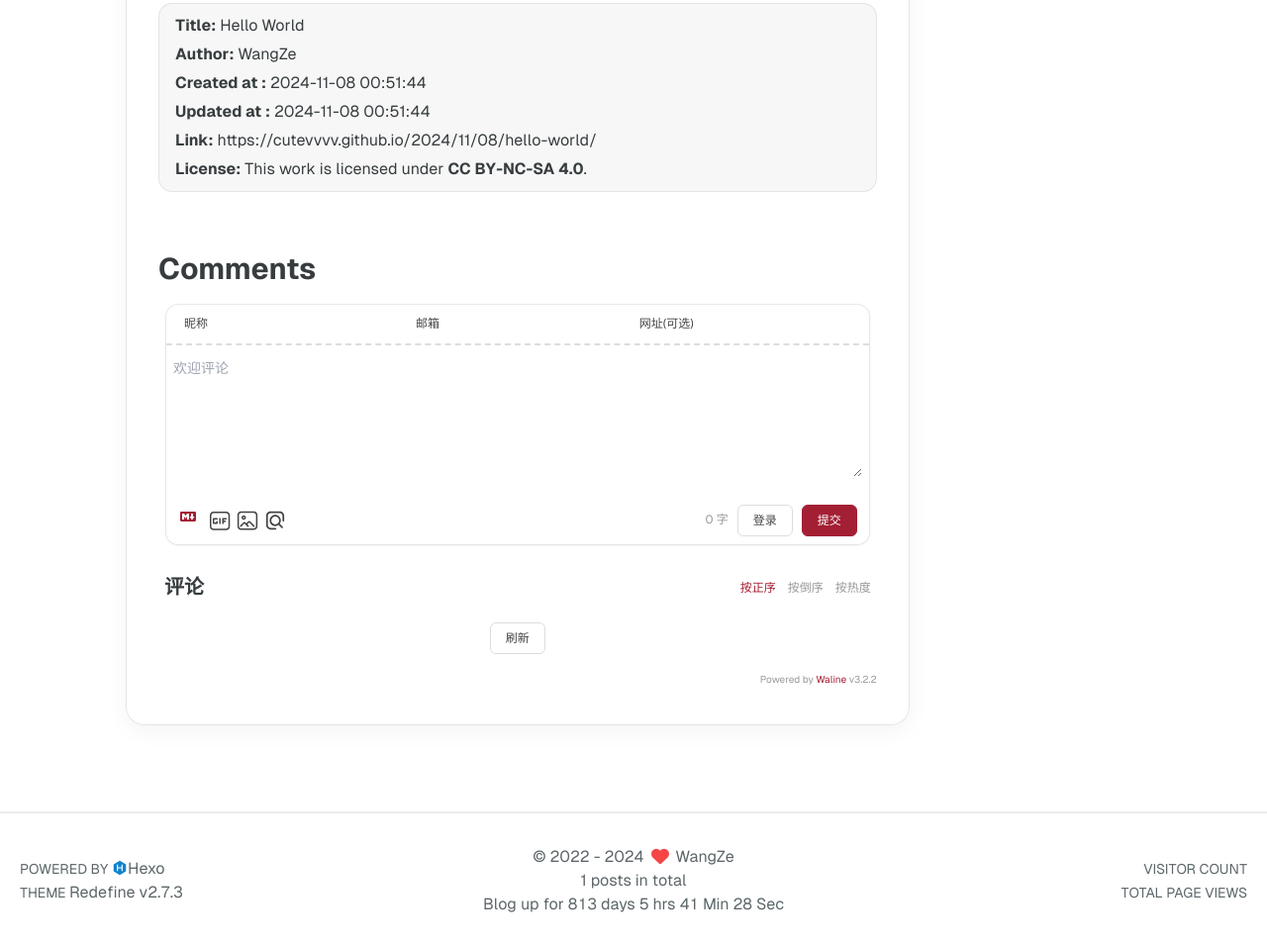
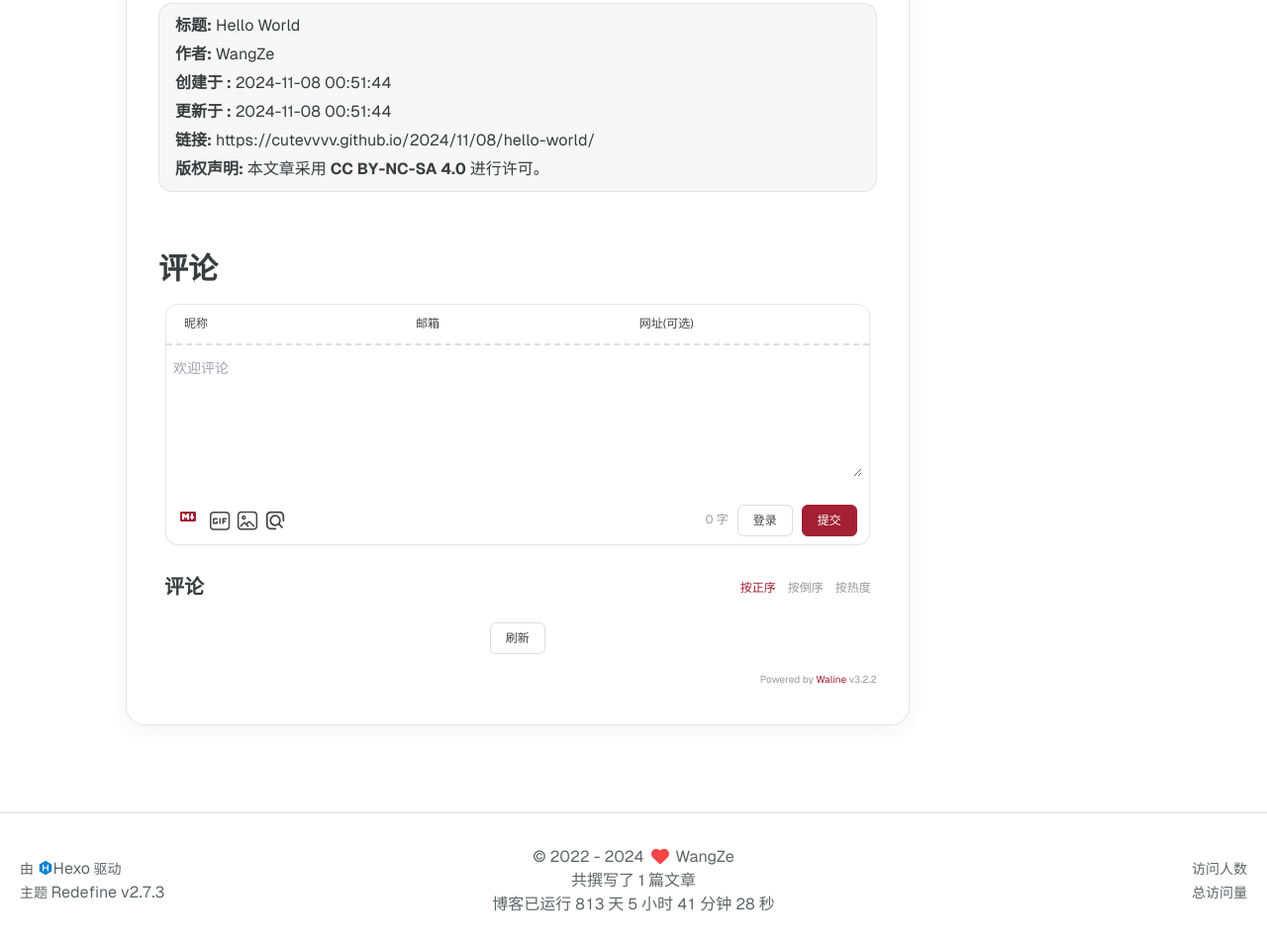
Before and after one commit to Cutevvvv/Cutevvvv.github.io, a plain HTML site: page 2024/11/08/hello-world/index.html in a window 1280 px wide. Shown: the part 1157-2115 px from the top of the page at 99% size. Drawn offline with Linux system fonts and the light colour scheme; no server answers.

Commit message:
Site updated: 2024-11-08 01:26:36

```diff
--- a/2024/11/08/hello-world/index.html
+++ b/2024/11/08/hello-world/index.html
@@ -32,10 +32,10 @@
 
 
     <!--- Icon Part-->
-    <link rel="icon" type="image/png" href="/aniya.jpg" sizes="192x192">
-    <link rel="apple-touch-icon" sizes="180x180" href="/aniya.jpg">
+    <link rel="icon" type="image/png" href="/images/aniya.jpg" sizes="192x192">
+    <link rel="apple-touch-icon" sizes="180x180" href="/images/aniya.jpg">
     <meta name="theme-color" content="#A31F34">
-    <link rel="shortcut icon" href="/aniya.jpg">
+    <link rel="shortcut icon" href="/images/aniya.jpg">
     <!--- Page Info-->
 
     <title>
@@ -129,7 +129,7 @@
         <div class="left">
 
                 <a class="logo-image h-8 w-8 sm:w-10 sm:h-10 mr-3" href="/">
-                    <img src="/aniya.jpg" class="w-full h-full rounded-sm">
+                    <img src="/images/aniya.jpg" class="w-full h-full rounded-sm">
                 </a>
 
             <a class="logo-title" href="/">
@@ -153,7 +153,7 @@
                                    href="/"
                                         >
                                     <i class="fa-regular fa-house fa-fw"></i>
-                                    HOME
+                                    首页
 
                                 </a>
 
@@ -187,7 +187,7 @@
                            href="/"
                         >
                             <span>
-                                HOME
+                                首页
                             </span>
 
                                 <i class="fa-regular fa-house fa-sm fa-fw"></i>
@@ -206,15 +206,15 @@
         <div class="statistics flex justify-around my-2.5">
     <a class="item tag-count-item flex flex-col justify-center items-center w-20" href="/tags">
         <div class="number text-2xl sm:text-xl text-second-text-color font-semibold">0</div>
-        <div class="label text-third-text-color text-sm">Tags</div>
+        <div class="label text-third-text-color text-sm">标签</div>
     </a>
     <a class="item tag-count-item flex flex-col justify-center items-center w-20" href="/categories">
         <div class="number text-2xl sm:text-xl text-second-text-color font-semibold">0</div>
-        <div class="label text-third-text-color text-sm">Categories</div>
+        <div class="label text-third-text-color text-sm">分类</div>
     </a>
     <a class="item tag-count-item flex flex-col justify-center items-center w-20" href="/archives">
         <div class="number text-2xl sm:text-xl text-second-text-color font-semibold">1</div>
-        <div class="label text-third-text-color text-sm">Posts</div>
+        <div class="label text-third-text-color text-sm">文章</div>
     </a>
 </div>
     </div>
@@ -247,7 +247,7 @@
 
             <div class="article-header flex flex-row gap-2 items-center px-2 sm:px-6 md:px-8">
                 <div class="avatar w-[46px] h-[46px] flex-shrink-0 rounded-medium border border-border-color p-[1px]">
-                    <img src="/aniya.jpg">
+                    <img src="/images/aniya.jpg">
                 </div>
                 <div class="info flex flex-col justify-between">
                     <div class="author flex items-center">
@@ -262,14 +262,14 @@
         <i class="fa-regular fa-pen-fancy"></i>&nbsp;
         <span class="desktop">2024-11-08 00:51:44</span>
         <span class="mobile">2024-11-08 00:51:44</span>
-        <span class="hover-info">Created</span>
+        <span class="hover-info">创建</span>
     </span>
 
         <span class="article-date article-meta-item">
             <i class="fa-regular fa-wrench"></i>&nbsp;
             <span class="desktop">2024-11-08 00:51:44</span>
             <span class="mobile">2024-11-08 00:51:44</span>
-            <span class="hover-info">Updated</span>
+            <span class="hover-info">更新</span>
         </span>
 
 
@@ -315,27 +315,27 @@
             <div class="post-copyright-info w-full my-8 px-2 sm:px-6 md:px-8">
                 <div class="article-copyright-info-container">
     <ul>
-        <li><strong>Title:</strong> Hello World</li>
-        <li><strong>Author:</strong> WangZe</li>
-        <li><strong>Created at
+        <li><strong>标题:</strong> Hello World</li>
+        <li><strong>作者:</strong> WangZe</li>
+        <li><strong>创建于
                 :</strong> 2024-11-08 00:51:44</li>
 
             <li>
-                <strong>Updated at
+                <strong>更新于
                     :</strong> 2024-11-08 00:51:44
             </li>
 
         <li>
-            <strong>Link:</strong> https://cutevvvv.github.io/2024/11/08/hello-world/
+            <strong>链接:</strong> https://cutevvvv.github.io/2024/11/08/hello-world/
         </li>
         <li>
             <strong>
-                License:
+                版权声明:
             </strong>
 
 
 
-                This work is licensed under <a class="license" target="_blank" rel="noopener" href="https://creativecommons.org/licenses/by-nc-sa/4.0">CC BY-NC-SA 4.0</a>.
+                本文章采用 <a class="license" target="_blank" rel="noopener" href="https://creativecommons.org/licenses/by-nc-sa/4.0">CC BY-NC-SA 4.0</a> 进行许可。
 
         </li>
     </ul>
@@ -356,7 +356,7 @@
                 <div class="comments-container mt-10 w-full ">
     <div id="comment-anchor" class="w-full h-2.5"></div>
     <div class="comment-area-title w-full my-1.5 md:my-2.5 text-xl md:text-3xl font-bold">
-        Comments
+        评论
     </div>
 
 
@@ -401,7 +401,7 @@
         <div class="toc-content-container">
             <div class="post-toc-wrap">
     <div class="post-toc">
-        <div class="toc-title">On this page</div>
+        <div class="toc-title">目录</div>
         <div class="page-title">Hello World</div>
         <ol class="nav"><li class="nav-item nav-level-2"><a class="nav-link" href="#Quick-Start"><span class="nav-text">Quick Start</span></a><ol class="nav-child"><li class="nav-item nav-level-3"><a class="nav-link" href="#Create-a-new-post"><span class="nav-text">Create a new post</span></a></li><li class="nav-item nav-level-3"><a class="nav-link" href="#Run-server"><span class="nav-text">Run server</span></a></li><li class="nav-item nav-level-3"><a class="nav-link" href="#Generate-static-files"><span class="nav-text">Generate static files</span></a></li><li class="nav-item nav-level-3"><a class="nav-link" href="#Deploy-to-remote-sites"><span class="nav-text">Deploy to remote sites</span></a></li></ol></li></ol>
 
@@ -436,7 +436,7 @@
 
                 <p class="post-count space-x-0.5">
                     <span>
-                        1 posts in total
+                        共撰写了 1 篇文章
                     </span>
 
                 </p>
@@ -447,26 +447,26 @@
             <div class="relative text-center lg:absolute lg:right-[20px] lg:top-1/2 lg:-translate-y-1/2 lg:text-right">
 
                     <span id="busuanzi_container_site_uv" class="lg:!block">
-                        <span class="text-sm">VISITOR COUNT</span>
+                        <span class="text-sm">访问人数</span>
                         <span id="busuanzi_value_site_uv"></span>
                     </span>
 
 
                     <span id="busuanzi_container_site_pv" class="lg:!block">
-                        <span class="text-sm">TOTAL PAGE VIEWS</span>
+                        <span class="text-sm">总访问量</span>
                         <span id="busuanzi_value_site_pv"></span>
                     </span>
 
             </div>
 
         <div class="relative text-center lg:absolute lg:left-[20px] lg:top-1/2 lg:-translate-y-1/2 lg:text-left">
-            <span class="lg:block text-sm">POWERED BY <?xml version="1.0" encoding="utf-8"?><!DOCTYPE svg PUBLIC "-//W3C//DTD SVG 1.1//EN" "http://www.w3.org/Graphics/SVG/1.1/DTD/svg11.dtd"><svg class="relative top-[2px] inline-block align-baseline" version="1.1" id="圖層_1" xmlns="http://www.w3.org/2000/svg" xmlns:xlink="http://www.w3.org/1999/xlink" x="0px" y="0px" width="1rem" height="1rem" viewBox="0 0 512 512" enable-background="new 0 0 512 512" xml:space="preserve"><path fill="#0E83CD" d="M256.4,25.8l-200,115.5L56,371.5l199.6,114.7l200-115.5l0.4-230.2L256.4,25.8z M349,354.6l-18.4,10.7l-18.6-11V275H200v79.6l-18.4,10.7l-18.6-11v-197l18.5-10.6l18.5,10.8V237h112v-79.6l18.5-10.6l18.5,10.8V354.6z"/></svg><a target="_blank" class="text-base" href="https://hexo.io">Hexo</a></span>
-            <span class="text-sm lg:block">THEME&nbsp;<a class="text-base" target="_blank" href="https://github.com/EvanNotFound/hexo-theme-redefine">Redefine v2.7.3</a></span>
+            <span class="lg:block text-sm">由 <?xml version="1.0" encoding="utf-8"?><!DOCTYPE svg PUBLIC "-//W3C//DTD SVG 1.1//EN" "http://www.w3.org/Graphics/SVG/1.1/DTD/svg11.dtd"><svg class="relative top-[2px] inline-block align-baseline" version="1.1" id="圖層_1" xmlns="http://www.w3.org/2000/svg" xmlns:xlink="http://www.w3.org/1999/xlink" x="0px" y="0px" width="1rem" height="1rem" viewBox="0 0 512 512" enable-background="new 0 0 512 512" xml:space="preserve"><path fill="#0E83CD" d="M256.4,25.8l-200,115.5L56,371.5l199.6,114.7l200-115.5l0.4-230.2L256.4,25.8z M349,354.6l-18.4,10.7l-18.6-11V275H200v79.6l-18.4,10.7l-18.6-11v-197l18.5-10.6l18.5,10.8V237h112v-79.6l18.5-10.6l18.5,10.8V354.6z"/></svg><a target="_blank" class="text-base" href="https://hexo.io">Hexo</a> 驱动</span>
+            <span class="text-sm lg:block">主题&nbsp;<a class="text-base" target="_blank" href="https://github.com/EvanNotFound/hexo-theme-redefine">Redefine v2.7.3</a></span>
         </div>
 
 
             <div>
-                Blog up for <span class="odometer" id="runtime_days" ></span> days <span class="odometer" id="runtime_hours"></span> hrs <span class="odometer" id="runtime_minutes"></span> Min <span class="odometer" id="runtime_seconds"></span> Sec
+                博客已运行 <span class="odometer" id="runtime_days" ></span> 天 <span class="odometer" id="runtime_hours"></span> 小时 <span class="odometer" id="runtime_minutes"></span> 分钟 <span class="odometer" id="runtime_seconds"></span> 秒
             </div>
 
 
```
Also changed, not shown: 404.html (+16 -16 lines), archives/2024/11/index.html (+16 -16 lines), archives/2024/index.html (+16 -16 lines), archives/index.html (+16 -16 lines), index.html (+20 -20 lines).
